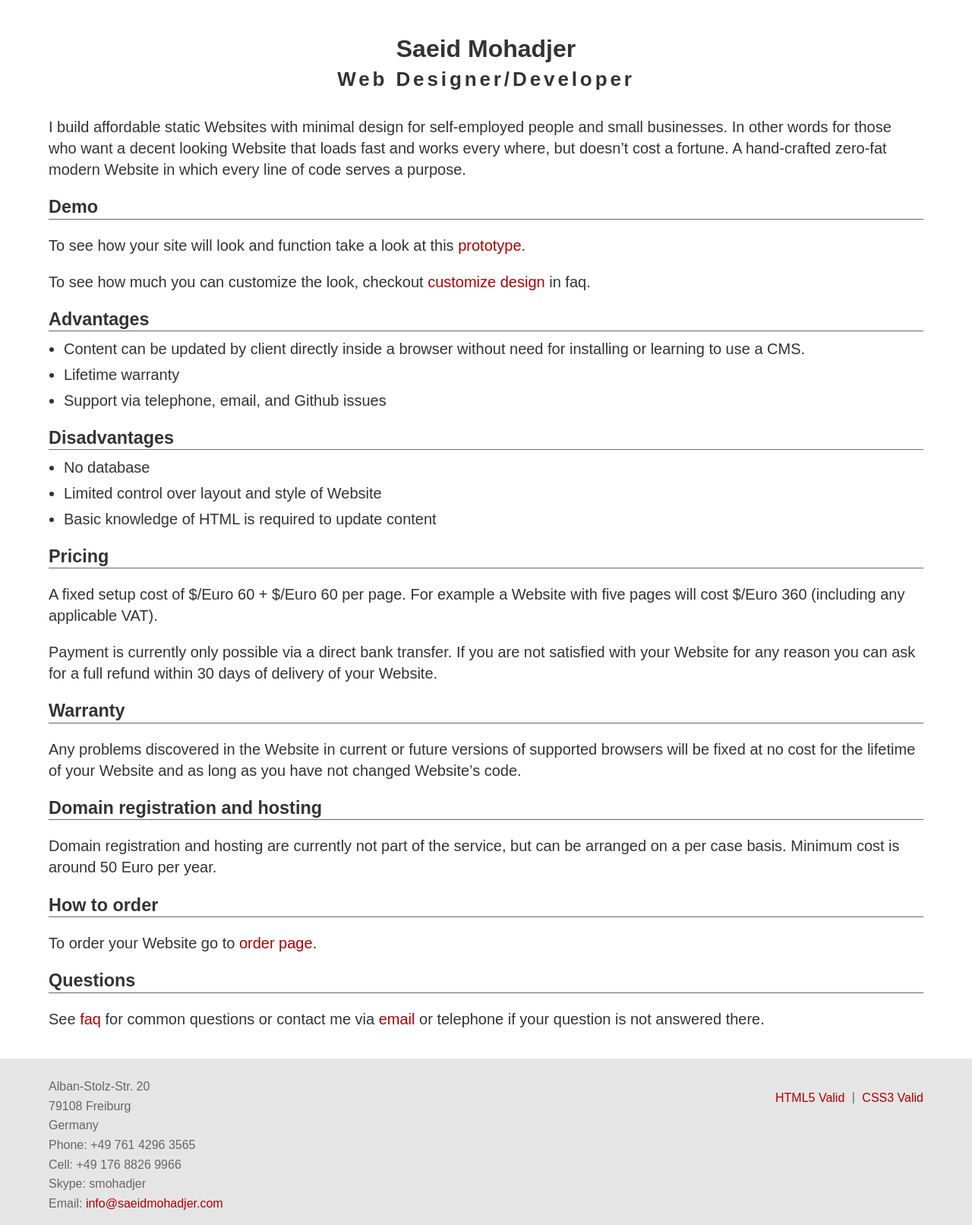
After one commit to smohadjer/saeidmohadjer.com, a PHP site: page /service.html in a window 1280 px wide. The commit adds this page. Shown: the whole page at 76% size. Run offline with PHP 8.4, Linux system fonts and the light colour scheme; style sheets or scripts are compiled from the project's sources.

Commit message:
added new pages

```diff
--- /dev/null
+++ b/app/resources/css/_form.scss
@@ -0,0 +1,11 @@
+form {
+	h3 {
+		border: none;
+	}
+
+	fieldset {
+		border: none;
+		padding: 0;
+		border-bottom: solid 1px #ccc;
+	}
+}
--- a/app/resources/css/styles.scss
+++ b/app/resources/css/styles.scss
@@ -2,3 +2,4 @@
 @import "_settings";
 @import "_generic";
 @import "_main";
+@import "_form";
--- /dev/null
+++ b/app/service.html
@@ -0,0 +1,65 @@
+<!doctype html>
+<html lang="en">
+	<head>
+		<meta charset="utf-8">
+		<title>Saeid Mohadjer</title>
+		<meta name="description" content="Frontend Developer/Entwickler Freiburg, Germany" />
+		<meta name="viewport" content="width=device-width, initial-scale=1" />
+		<meta name="format-detection" content="telephone=no" />
+		<!-- build:css resources/css/styles.min.css -->
+		<link rel="stylesheet" href="resources/bower_components/helper/helper.css" />
+		<link rel="stylesheet" href="resources/bower_components/grid/dist/grid.css" />
+		<link rel="stylesheet" href="resources/css/styles.css">
+		<!-- endbuild -->
+	</head>
+	<body>
+		<main>
+			<h1>Saeid Mohadjer</h1>
+			<h2>Web Designer/Developer</h2>
+			<p>I build affordable static Websites with minimal design for self-employed people and small businesses. In other words for those who want a decent looking Website that loads fast and works every where, but doesn’t cost a fortune. A hand-crafted zero-fat modern Website in which every line of code serves a purpose.</p>
+			<h3>Demo</h3>
+			<p>To see how your site will look and function take a look at this <a href="http://prototype.saeidmohadjer.com/">prototype</a>.</p>
+			<p>To see how much you can customize the look, checkout <a href="http://saeidmohadjer.com/faq.html#customize_design">customize design</a> in faq.</p>
+			<h3>Advantages</h3>
+			<ul>
+				<li>Content can be updated by client directly inside a browser without need for installing or learning to use a CMS.</li>
+				<li>Lifetime warranty</li>
+				<li>Support via telephone, email, and Github issues</li>
+			</ul>
+			<h3>Disadvantages</h3>
+			<ul>
+				<li>No database</li>
+				<li>Limited control over layout and style of Website</li>
+				<li>Basic knowledge of HTML is required to update content</li>
+			</ul>
+			<h3>Pricing</h3>
+			<p>A fixed setup cost of $/Euro 60 + $/Euro 60 per page. For example a Website with five pages will cost $/Euro 360 (including any applicable VAT).</p>
+			<p>Payment is currently only possible via a direct bank transfer. If you are not satisfied with your Website for any reason you can ask for a full refund within 30 days of delivery of your Website.</p>
+			<h3>Warranty</h3>
+			<p>Any problems discovered in the Website in current or future versions of supported browsers will be fixed at no cost for the lifetime of your Website and as long as you have not changed Website’s code.</p>
+			<h3>Domain registration and hosting</h3>
+			<p>Domain registration and hosting are currently not part of the service, but can be arranged on a per case basis. Minimum cost is around 50 Euro per year.</p>
+			<h3>How to order</h3>
+			<p>To order your Website go to <a href="http://saeidmohadjer.com/order.html">order page</a>.</p>
+
+			<h3>Questions</h3>
+			<p>See <a href="http://saeidmohadjer.com/faq.html">faq</a> for common questions or contact me via <a href="mailto:saeid@fastmail.fm">email</a> or telephone if your question is not answered there.</p>
+		</main>
+		<footer class="clearfix">
+			<address>
+				Alban-Stolz-Str. 20<br />
+				79108 Freiburg<br />
+				Germany<br />
+				Phone: +49 761 4296 3565<br />
+				Cell: +49 176 8826 9966<br />
+				Skype: smohadjer<br />
+				Email: <a href="mailto:info@saeidmohadjer.com">info@saeidmohadjer.com</a>
+			</address>
+			<p>
+				<!--<span>USt-IdNr.: DE287169201</span>-->
+				<a title="Validate this page" href="http://validator.w3.org/check?uri=referer">HTML5 Valid</a> |
+				<a title="Validate this page" href="http://jigsaw.w3.org/css-validator/check/referer">CSS3 Valid</a>
+			</p>
+		</footer>
+	</body>
+</html>
```
Also changed, not shown: app/order.html (added, +51 -0 lines), app/order.php (added, +12 -0 lines).
